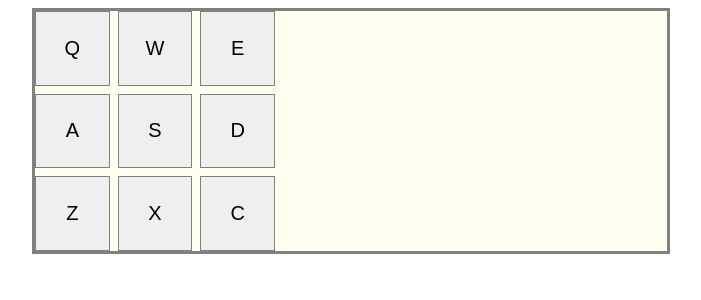
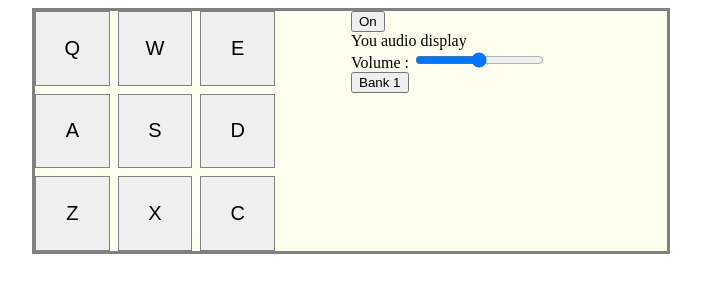
Before and after one commit to jadefred/freecodecamp_build_a_drum_machine, a React (Create React App) app: page / in a window 1280 px wide. Shown: the top 300 px of the page, without its empty margins (289-990 px from the left). Built offline with nearby package versions, Linux system fonts and the light colour scheme.

Commit message:
add power button to control on/off

```diff
--- a/src/App.js
+++ b/src/App.js
@@ -2,17 +2,22 @@ import React, { useState } from "react";
 
 //Components
 import Drumpads from "./components/Drumpads";
+import Controller from "./components/Controller";
 
 function App() {
   const [keyDisplay, setKeyDisplay] = useState(" ");
+  const [power, setPower] = useState(true);
 
   return (
     <>
       <div id="drum-machine">
         <div className="drumpads-container">
-          <Drumpads setKeyDisplay={setKeyDisplay} />
+          <Drumpads setKeyDisplay={setKeyDisplay} power={power}/>
         </div>
-        <div id="display">{keyDisplay}</div>
+        <div id="display">
+          {keyDisplay}
+          <Controller powerSetting={{ power, setPower }} />
+        </div>
       </div>
     </>
   );
--- /dev/null
+++ b/src/components/Controller.js
@@ -0,0 +1,31 @@
+import React, { useState } from "react";
+
+function Controller(props) {
+  const [onOff, setOnOff] = useState("On");
+
+  function powerControl() {
+    if (props.powerSetting.power) {
+      props.powerSetting.setPower(false);
+      setOnOff("Off");
+    } else {
+      props.powerSetting.setPower(true);
+      setOnOff("On");
+    }
+  }
+
+  return (
+    <>
+      <button className="power-btn" onClick={powerControl}>
+        {onOff}
+      </button>
+      <div>You audio display</div>
+      <div>
+        <label htmlFor="myRange">Volume : </label>
+        <input type="range" min="1" max="100" className="slider" id="myRange" />
+      </div>
+      <button>Bank 1</button>
+    </>
+  );
+}
+
+export default Controller;
--- a/src/components/Drumpads.js
+++ b/src/components/Drumpads.js
@@ -66,9 +66,11 @@ function Drumpads(props) {
   }, []);
 
   function playSound(keynote, id) {
-    const audio = document.getElementById(keynote);
-    audio.play();
-    props.setKeyDisplay(id);
+    if (props.power) {
+      const audio = document.getElementById(keynote);
+      audio.play();
+      props.setKeyDisplay(id);
+    }
   }
 
   return (
```
